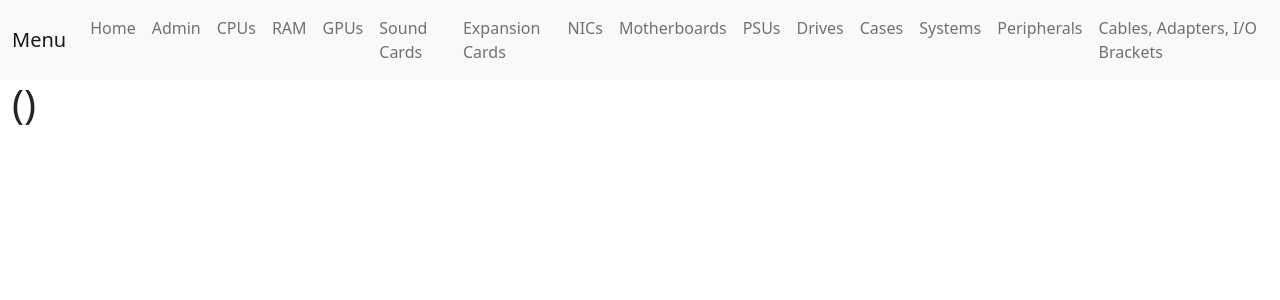
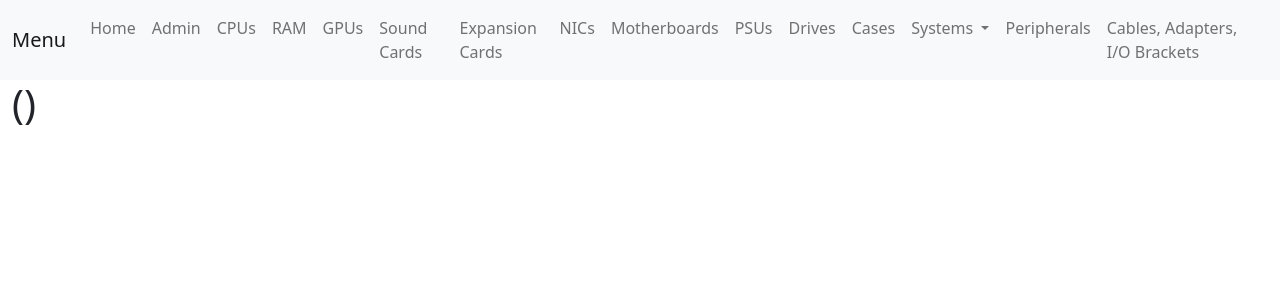
Before and after one commit to hydrohs/hardwaredb, a Django app: template hardware/templates/hardware/cpu_detail.html in a window 1280 px wide. Shown: the top 300 px of the page. Run offline with Django 3.2, Linux system fonts and the light colour scheme; the template is opened without the code that fills it, so the values that code supplies are empty; parts of the project's set-up code (start-up, migrations or seed data) failed here and were passed over.

Commit message:
Initial sync

```diff
--- a/hardware/admin.py
+++ b/hardware/admin.py
@@ -1,7 +1,7 @@
 from django.contrib import admin
 from django import forms
 
-from .models import CPU, RAM, GPU, SoundCard, ExpansionCard, NIC, Motherboard, PSU, Drive, Case, System, Peripheral, Cable
+from .models import CPU, RAM, GPU, SoundCard, ExpansionCard, NIC, Motherboard, PSU, Drive, Case, System, MicroProp, Peripheral, Cable
 
 admin.site.register(CPU)
 admin.site.register(RAM)
@@ -15,6 +15,7 @@ admin.site.register(Drive)
 admin.site.register(Case)
 admin.site.register(Peripheral)
 admin.site.register(Cable)
+admin.site.register(MicroProp)
 
 # Next 2 classes format RAM so that it's clear which id is being selected
 # from admin panel, since there are many identically named RAM sticks
--- a/hardware/templates/hardware/base.html
+++ b/hardware/templates/hardware/base.html
@@ -36,7 +36,16 @@
             <a class="nav-link" href="{% url 'hardware:psus_all' %}">PSUs</a>
             <a class="nav-link" href="{% url 'hardware:drives_all' %}">Drives</a>
             <a class="nav-link" href="{% url 'hardware:cases_all' %}">Cases</a>
-            <a class="nav-link" href="{% url 'hardware:systems_all' %}">Systems</a>
+            <li class="nav-item dropdown">
+              <a class="nav-link dropdown-toggle" href="#" id="navbarDropdown" role="button" data-bs-toggle="dropdown" aria-expanded="false">
+                Systems
+              </a>
+              <ul class="dropdown-menu" aria-labelledby="navbarDropdown">
+                <li><a class="dropdown-item" href="{% url 'hardware:systems_all' %}">Custom</a></li>
+                <li><a class="dropdown-item" href="{% url 'hardware:micros_all' %}">Micros</a></li>
+                <li><a class="dropdown-item" href="{% url 'hardware:prop_all' %}">Prebuilt/Proprietary</a></li>
+              </ul>
+            </li>
             <a class="nav-link" href="{% url 'hardware:peripherals_all' %}">Peripherals</a>
             <a class="nav-link" href="{% url 'hardware:cables_all' %}">Cables, Adapters, I/O Brackets</a>
           </div>
--- a/hardware/urls.py
+++ b/hardware/urls.py
@@ -25,7 +25,10 @@ urlpatterns = [
     path('cases/all', CaseList.as_view(), name="cases_all"),
     path('cases/<int:pk>', CaseDetail.as_view(), name="case_detail"),
     path('systems/all', SystemList.as_view(), name="systems_all"),
+    path('micros/all', MicroList.as_view(), name="micros_all"),
+    path('prop/all', PropList.as_view(), name="prop_all"),
     path('systems/<int:pk>', SystemDetail.as_view(), name="system_detail"),
+    path('microprop/<int:pk>', MicroPropDetail.as_view(), name="microprop_detail"),
     path('peripherals/all', PeripheralList.as_view(), name="peripherals_all"),
     path('peripherals/<int:pk>', PeripheralDetail.as_view(), name="peripheral_detail"),
     path('cables/all', CableList.as_view(), name="cables_all"),
```
Also changed, not shown: hardware/models.py (+16 -0 lines), hardware/views.py (+10 -1 lines), hardware/migrations/0054_microprop.py (added), hardware/migrations/0055_microprop_type.py (added).
